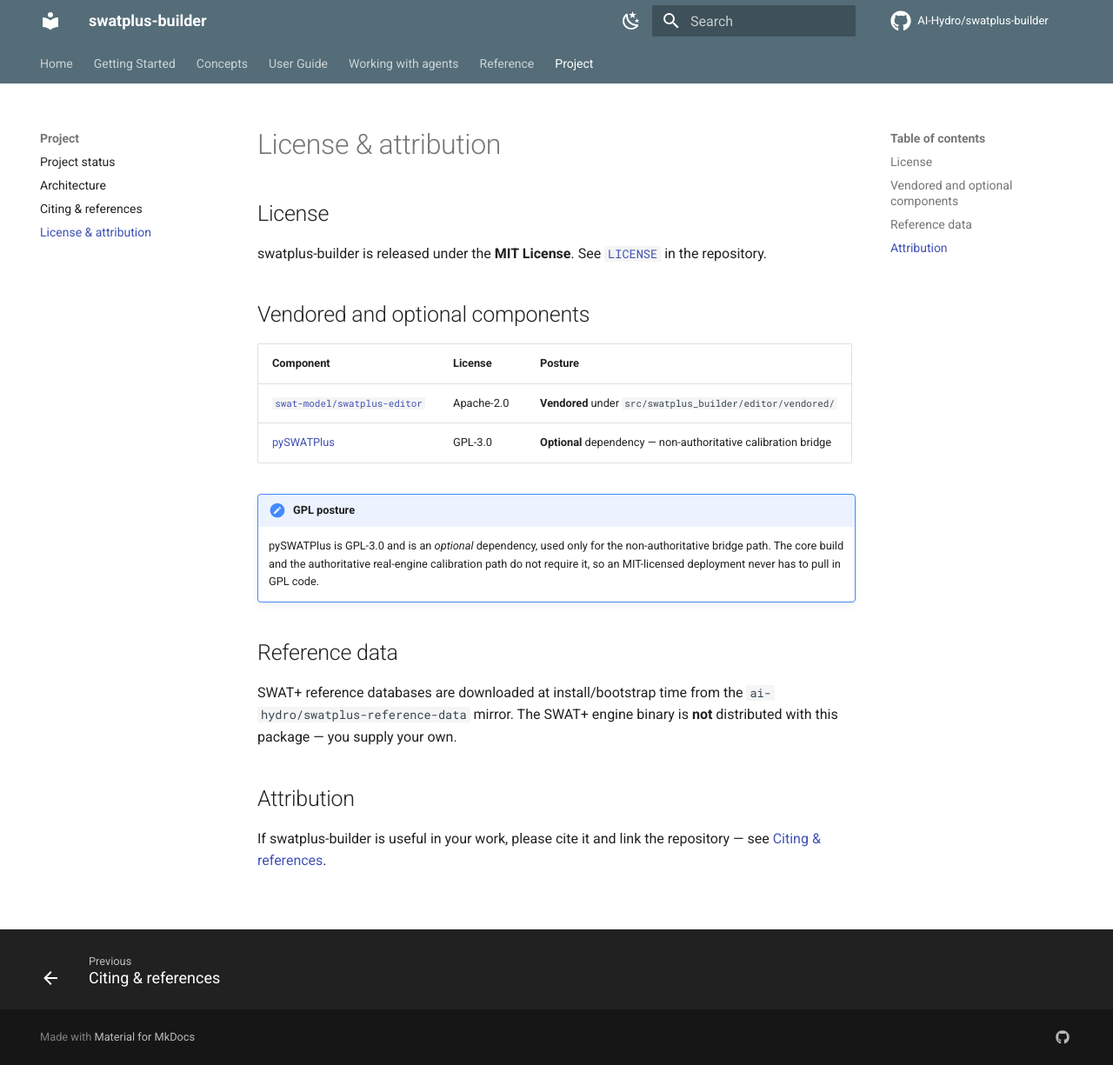
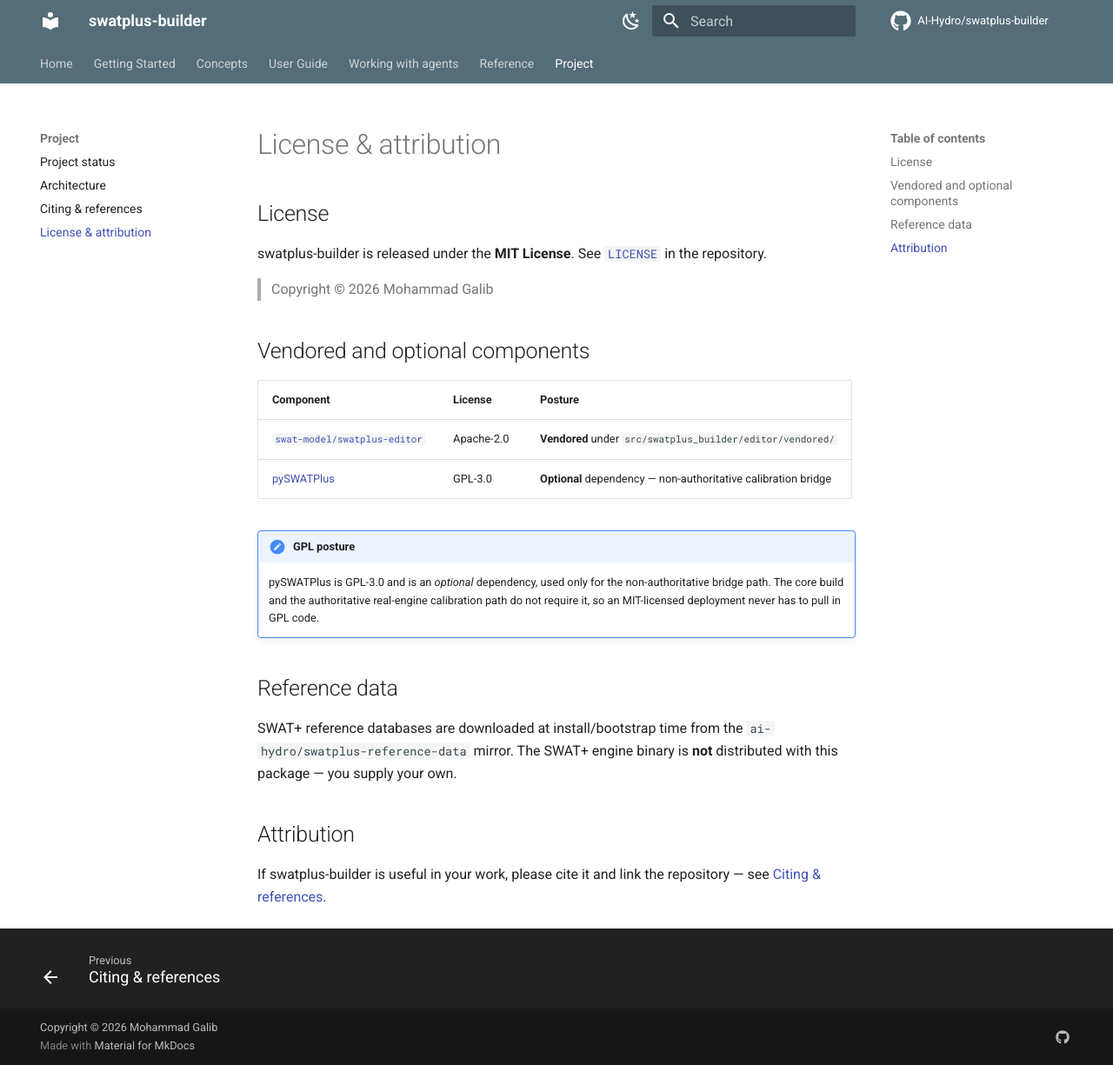
Before and after one commit to AI-Hydro/swatplus-builder, an MkDocs documentation site: the page built from docs_site/project/license.md, in a window 1280 px wide and 1225 px high. Shown: the whole window at 87% size. Built offline with MkDocs 1.6.1 and Material for MkDocs 9.7.7, drawn with Linux system fonts in a browser that asks for light colours; comment, search, counter and statistics services are not loaded.

Commit message:
chore: set copyright to Mohammad Galib across LICENSE and docs
- LICENSE: copyright holder → Mohammad Galib (was "AI-Hydro contributors")
- mkdocs.yml: add site copyright footer
- docs license page: explicit copyright line

Co-Authored-By: Claude Sonnet 4.6 <noreply@anthropic.com>

```diff
--- a/docs_site/project/license.md
+++ b/docs_site/project/license.md
@@ -5,6 +5,8 @@
 swatplus-builder is released under the **MIT License**. See
 [`LICENSE`](https://github.com/AI-Hydro/swatplus-builder/blob/main/LICENSE) in
 the repository.
+
+> Copyright &copy; 2026 Mohammad Galib
 
 ## Vendored and optional components
 
--- a/mkdocs.yml
+++ b/mkdocs.yml
@@ -9,6 +9,8 @@ site_url: https://ai-hydro.github.io/swatplus-builder/
 repo_name: AI-Hydro/swatplus-builder
 repo_url: https://github.com/AI-Hydro/swatplus-builder
 edit_uri: edit/main/docs_site/
+
+copyright: Copyright &copy; 2026 Mohammad Galib
 
 # Curated public documentation source. The internal docs/ tree (incident logs,
 # defect localization, PROGRESS journal) is intentionally NOT part of this site;
```
Also changed, not shown: 1 other file.
